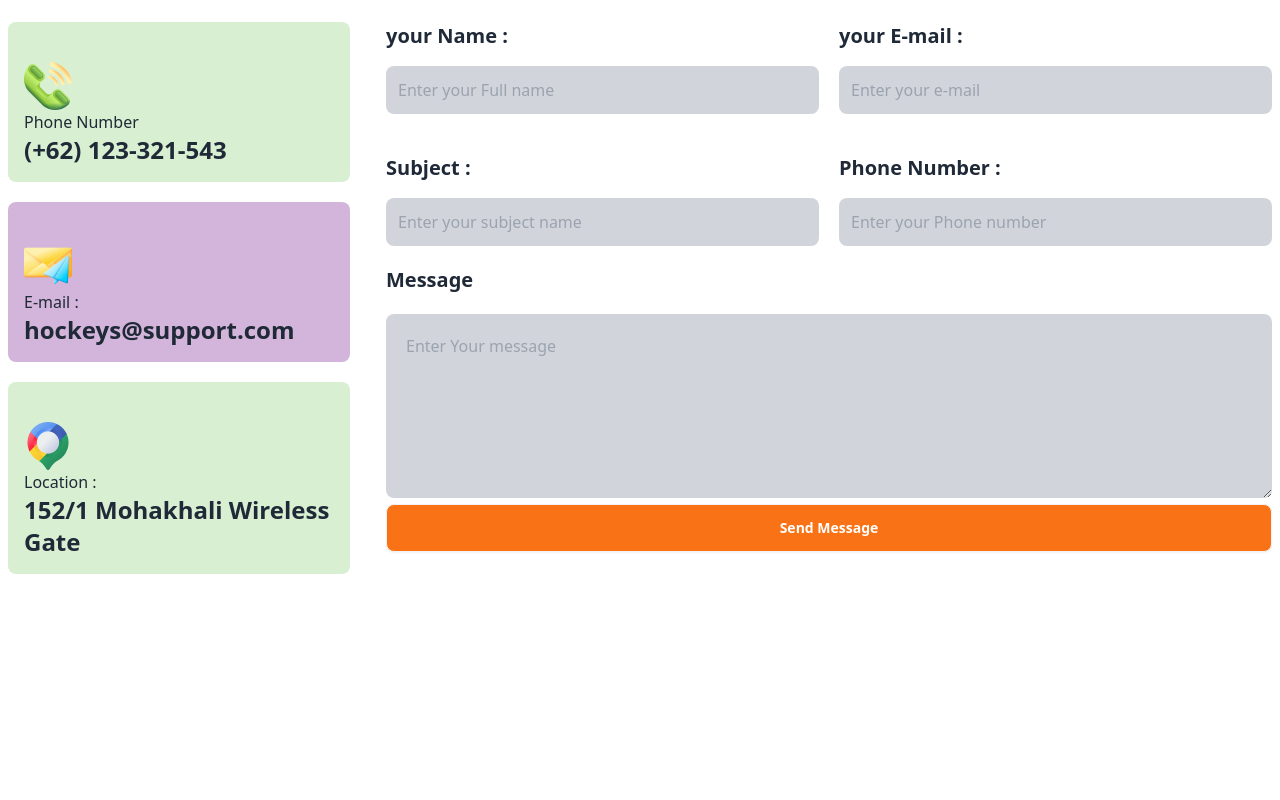
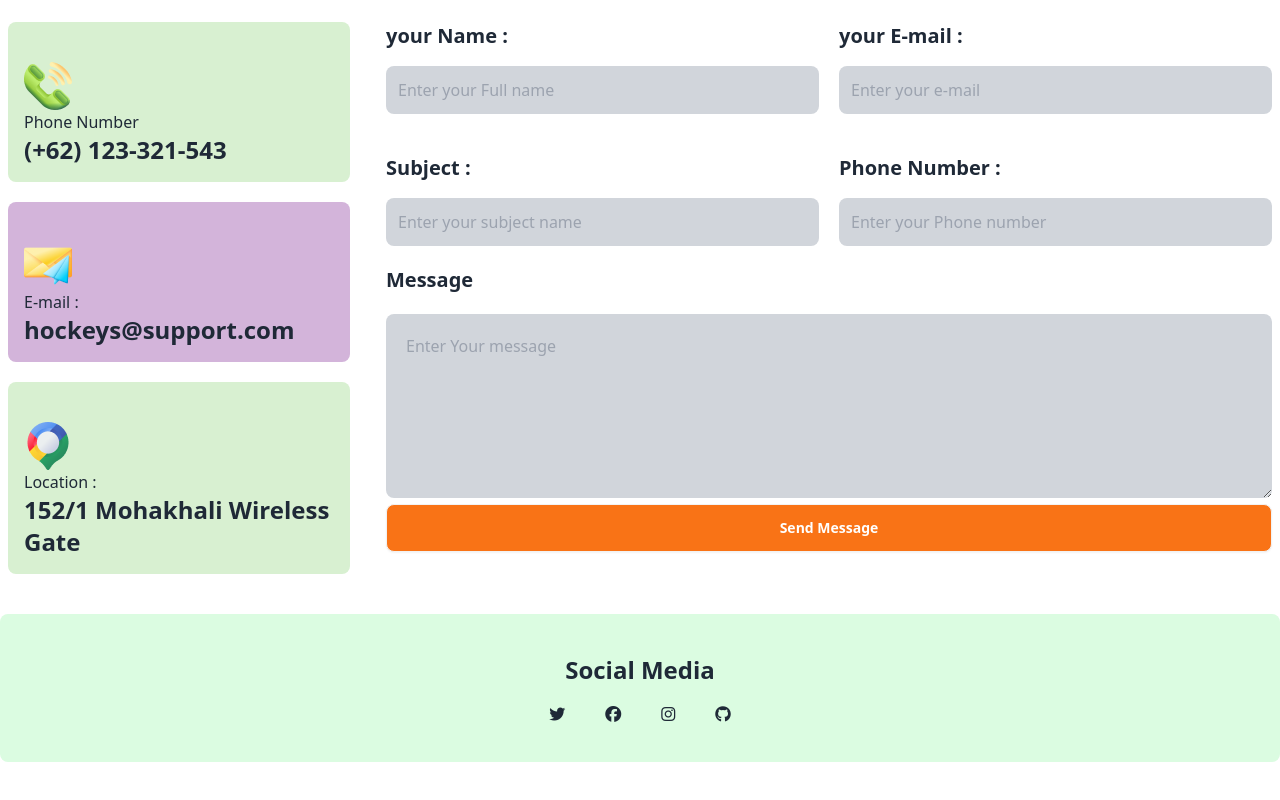
Before and after one commit to AmjadChowdhury/Hockey, a plain HTML site: page index.html in a window 1280 px wide. Shown: the part 3517-4317 px from the top of the page. Before the commit the page ends 4171 px from the top, so only its background shows below. Drawn offline with nearby package versions, Linux system fonts and the light colour scheme.

Commit message:
Social media section done

```diff
--- a/index.html
+++ b/index.html
@@ -374,6 +374,7 @@
 
      </section>
 
+     <!-- Get in touch -->
      <section>
 
       <div class="lg:max-w-3xl mx-auto text-center mt-5">
@@ -445,6 +446,16 @@
       </div>
      </section>
 
+     <section class="bg-[#dbfce1] p-10 rounded-lg">
+      <h2 class="text-center text-2xl font-bold">Social Media</h2>
+      <div class="flex justify-center gap-10 mt-5">
+        <i class="fa-brands fa-twitter"></i>
+        <i class="fa-brands fa-facebook"></i>
+        <i class="fa-brands fa-instagram"></i>
+        <i class="fa-brands fa-github"></i>
+      </div>
+     </section>
+
 
 
 
```
